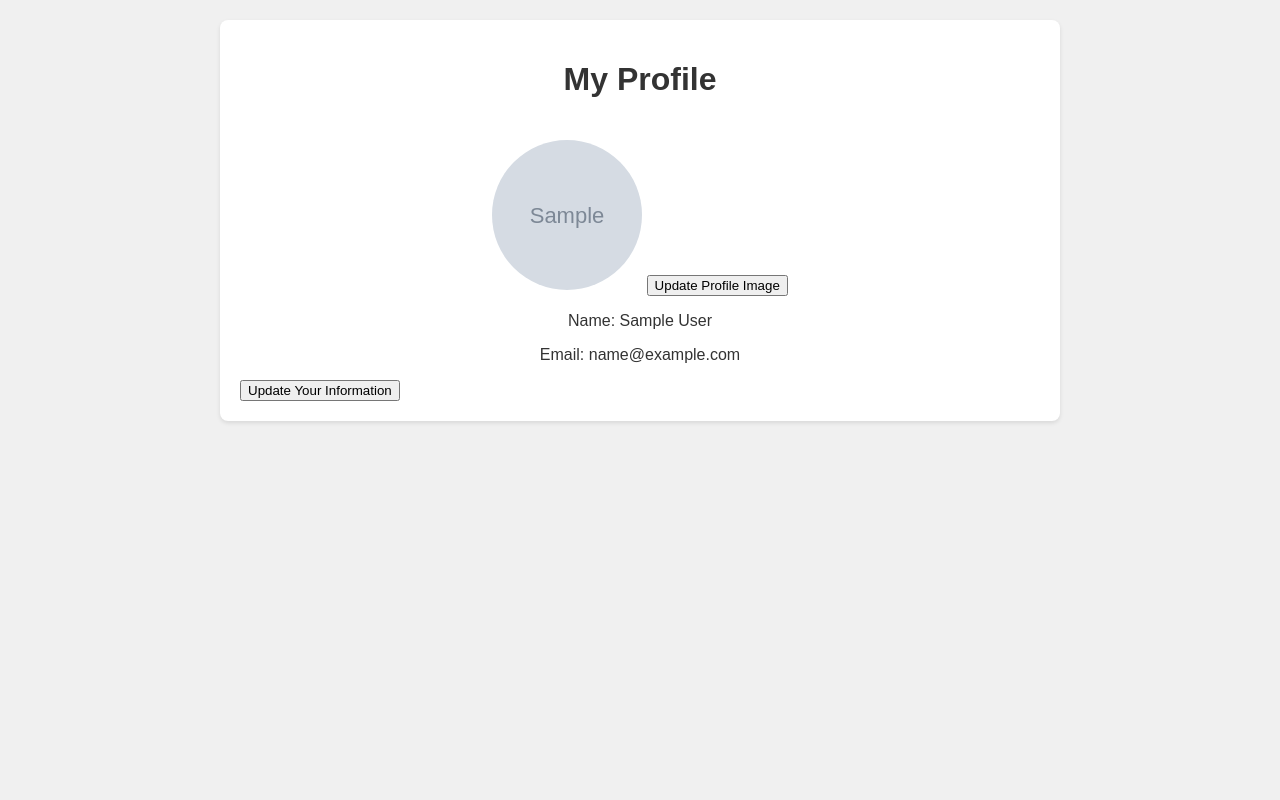
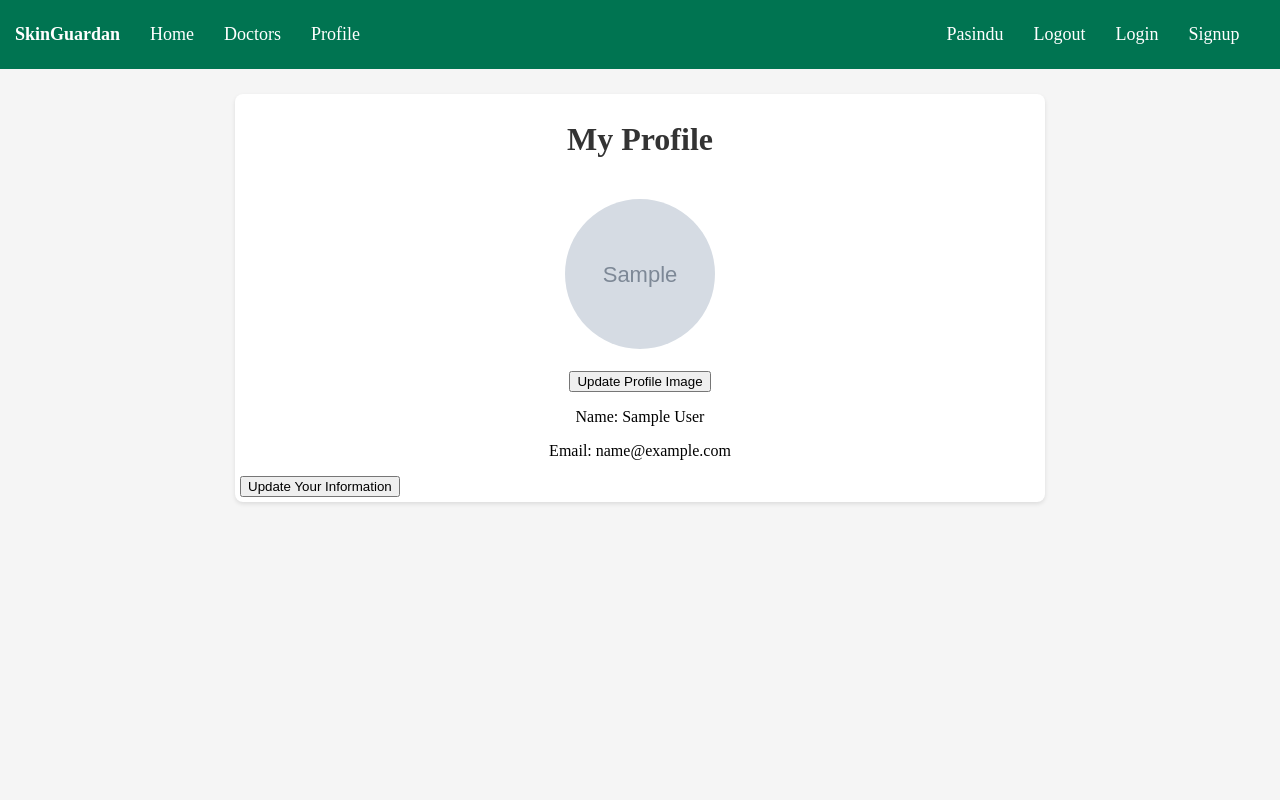
Before and after one commit to pasindualawattegama000/SkinGuardian, a Flask app: page /profile in a window 1280 px wide. Run offline with Flask 3, Linux system fonts and the light colour scheme; the visitor is signed in with stand-in values (Sample User, id 1); tables that the repository leaves empty or names only in its code hold one stand-in row (values such as "Sample post"); grey boxes marked "Sample" are stand-in pictures; some libraries are stand-ins or nearby versions.

Commit message:
added a base template. and used it across the other pages for better organization

```diff
--- a/app.py
+++ b/app.py
@@ -27,6 +27,17 @@ app.config['UPLOAD_FOLDER'] = 'static/profile_images'
 app.config['DEFAULT_PROFILE_IMAGE'] = 'images/default_profile.png'
 
 mysql = MySQL(app)
+
+
+
+@app.route('/')
+@app.route('/home')
+def home():
+    return render_template('home.html')
+
+
+
+
 
 # Registration Form
 class RegistrationForm(FlaskForm):
--- /dev/null
+++ b/static/home.css
@@ -0,0 +1,5 @@
+html, body {
+    height: 100%;
+    margin: 0;
+    /* background-color: rgb(107, 82, 14);  */
+}
--- /dev/null
+++ b/static/navbar.css
@@ -0,0 +1,67 @@
+
+ul {
+    display: flex;
+    justify-content: space-between; /* Aligns items on the main-axis */
+    list-style-type: none;
+    margin: 0;
+    padding: 0;
+    overflow: hidden;
+    background-color: #007451;
+}
+
+.nav-left, .nav-center, .nav-right {
+    display: flex;
+    align-items: center; /* Aligns items on the cross-axis */
+}
+
+.nav-right{
+  padding-right: 2%;
+}
+
+.nav-center {
+    flex-grow: 1; /* Allows the center section to grow */
+    justify-content: center; /* Centers items in the middle */
+}
+
+li a,h4, li form {
+    font-size: 18px;
+    display: block;
+    color: white;
+    text-align: center;
+    padding: 0px 15px;
+    text-decoration: none;
+}
+
+/* Adjusted styles for input elements */
+/* li form input[type="text"], li form input[type="submit"] {
+    padding: 0;
+    background: #fff;
+    border: 1px solid #ccc;
+    color: black;
+    border-radius: 20px;
+}
+
+li form input[type="text"] {
+  padding: 0px 0px 0px 20px;
+    width: 400px;
+}
+
+li form input[type="submit"] {
+    padding: 0px 10px;
+} */
+
+li a:hover {
+    background-color: #FFF;
+    border-radius:20px;
+    color: black;
+    text-decoration: none;
+}
+
+.active-link {
+border-bottom: 2px solid white; /* Adjust thickness as needed */
+}
+
+.nav-item.active {
+/* background-color: #4CAF50; */
+border-bottom: 2px solid white;
+}
--- /dev/null
+++ b/static/profile.css
@@ -0,0 +1,49 @@
+/* body {
+    font-family: Arial, sans-serif;
+    background-color: #f0f0f0;
+    margin: 0;
+    padding: 20px;
+    color: #333;
+} */
+.container {
+
+    max-width: 800px;
+    margin: auto;
+    background: white;
+    padding: 5px;
+    border-radius: 8px;
+    margin-top: 2%;
+    box-shadow: 0 2px 4px rgba(0,0,0,0.1);
+}
+.user_details{
+    text-align: center;
+}
+
+h1, h2 {
+    color: #333;
+}
+img {
+    border-radius: 50%;
+    margin-top: 20px;
+}
+form {
+    margin-top: 20px;
+    background: #f9f9f9;
+    padding: 20px;
+    border-radius: 8px;
+}
+input[type="text"], input[type="password"], input[type="submit"], input[type="file"] {
+    width: calc(100% - 22px);
+    margin-bottom: 10px;
+    padding: 10px;
+    border: 1px solid #ddd;
+    border-radius: 4px;
+}
+input[type="submit"] {
+    background-color: #0056b3;
+    color: white;
+    cursor: pointer;
+}
+input[type="submit"]:hover {
+    background-color: #004494;
+}
--- /dev/null
+++ b/templates/base.html
@@ -0,0 +1,50 @@
+<!DOCTYPE html>
+<html lang="en">
+<head>
+    <meta charset="UTF-8">
+    <title>{% block title %}{% endblock %}</title>
+    <link rel="stylesheet" href="{{ url_for('static', filename='profile.css') }}">
+    <link rel="stylesheet" href="{{ url_for('static', filename='style.css') }}">
+    <link rel="stylesheet" href="{{ url_for('static', filename='loginForm.css') }}">
+    <link rel="stylesheet" href="{{ url_for('static', filename='navbar.css') }}">
+    <link rel="stylesheet" href="{{ url_for('static', filename='home.css') }}">
+    <script src="https://code.jquery.com/jquery-3.6.0.min.js"></script>
+</head>
+<body>
+    <nav>
+        <ul>
+            <div class="nav-left">
+                <li><h4>SkinGuardan</h4></li>
+                <li class=""> <a href="{{ url_for('home') }}">Home</a></li>
+                <li class=""> <a href="">Doctors</a></li>
+                <li class=""> <a href="{{ url_for('profile') }}">Profile</a></li>
+            </div>
+
+
+            <!-- <div class="nav-center">
+              <li class="">
+                <form method="get" action="">
+                  <input type="text" name="search" placeholder="Search For Questions">
+                  <input type="submit" value="Search">
+                </form>
+              </li>
+            </div> -->
+
+
+            <div class="nav-right">
+                <li><a href="">Pasindu</a></li>
+                <li> <a href="">Logout</a></li>
+                <li class=""><a href="{{ url_for('login') }}">Login</a></li>
+                <li class=""><a href="{{ url_for('register') }}">Signup</a></li>
+            </div>
+
+        </ul>
+    </nav>
+
+    {% block content %}{% endblock %}
+
+    <script type="text/javascript">
+        // JavaScript for closing alerts, etc.
+    </script>
+</body>
+</html>
--- a/templates/profile.html
+++ b/templates/profile.html
@@ -1,64 +1,18 @@
-<!DOCTYPE html>
-<html lang="en">
-<head>
-    <meta charset="UTF-8">
-    <title>Profile</title>
-    <style>
-        body {
-            font-family: Arial, sans-serif;
-            background-color: #f0f0f0;
-            margin: 0;
-            padding: 20px;
-            color: #333;
-        }
-        .container {
-            max-width: 800px;
-            margin: auto;
-            background: white;
-            padding: 20px;
-            border-radius: 8px;
-            box-shadow: 0 2px 4px rgba(0,0,0,0.1);
-        }
-        .user_details{
-            text-align: center;
-        }
 
-        h1, h2 {
-            color: #333;
-        }
-        img {
-            border-radius: 50%;
-            margin-top: 20px;
-        }
-        form {
-            margin-top: 20px;
-            background: #f9f9f9;
-            padding: 20px;
-            border-radius: 8px;
-        }
-        input[type="text"], input[type="password"], input[type="submit"], input[type="file"] {
-            width: calc(100% - 22px);
-            margin-bottom: 10px;
-            padding: 10px;
-            border: 1px solid #ddd;
-            border-radius: 4px;
-        }
-        input[type="submit"] {
-            background-color: #0056b3;
-            color: white;
-            cursor: pointer;
-        }
-        input[type="submit"]:hover {
-            background-color: #004494;
-        }
-    </style>
-</head>
-<body>
+{% extends "base.html" %}
+
+{% block title %}Profile{% endblock %}
+
+{% block content %}
+
     <div class="container">
 
         <div class="user_details">
             <h1>My Profile</h1>
             <img src="{{ profile_image }}" alt="Profile Image" style="width: 150px; height: 150px;">
+            <br>
+            <br>
+
 
             <button onclick="toggleUpdateImageForm()">Update Profile Image</button>
             <div id="updateImageForm" style="display: none;">
@@ -103,5 +57,5 @@
             }
         }
     </script>
-</body>
-</html>
+
+{% endblock %}
```
Also changed, not shown: templates/home.html (added, +8 -0 lines), templates/index.html (deleted, +0 -22 lines), templates/login.html (+5 -26 lines), templates/navbar.html (added, +42 -0 lines), templates/register.html (+7 -13 lines), static/base.css (added), static/profile_images/user_3_DALLE_2024-03-20_10.03.50_-_Create_an_illustration_of_a_young_man_in_the_Pixar_animation_style._The_character_should_have_tousled_dark_hair_wear_glasses_with_a_slight_purple_tin.webp (added), static/profile_images/user_3_nethu1.jpg (deleted).
